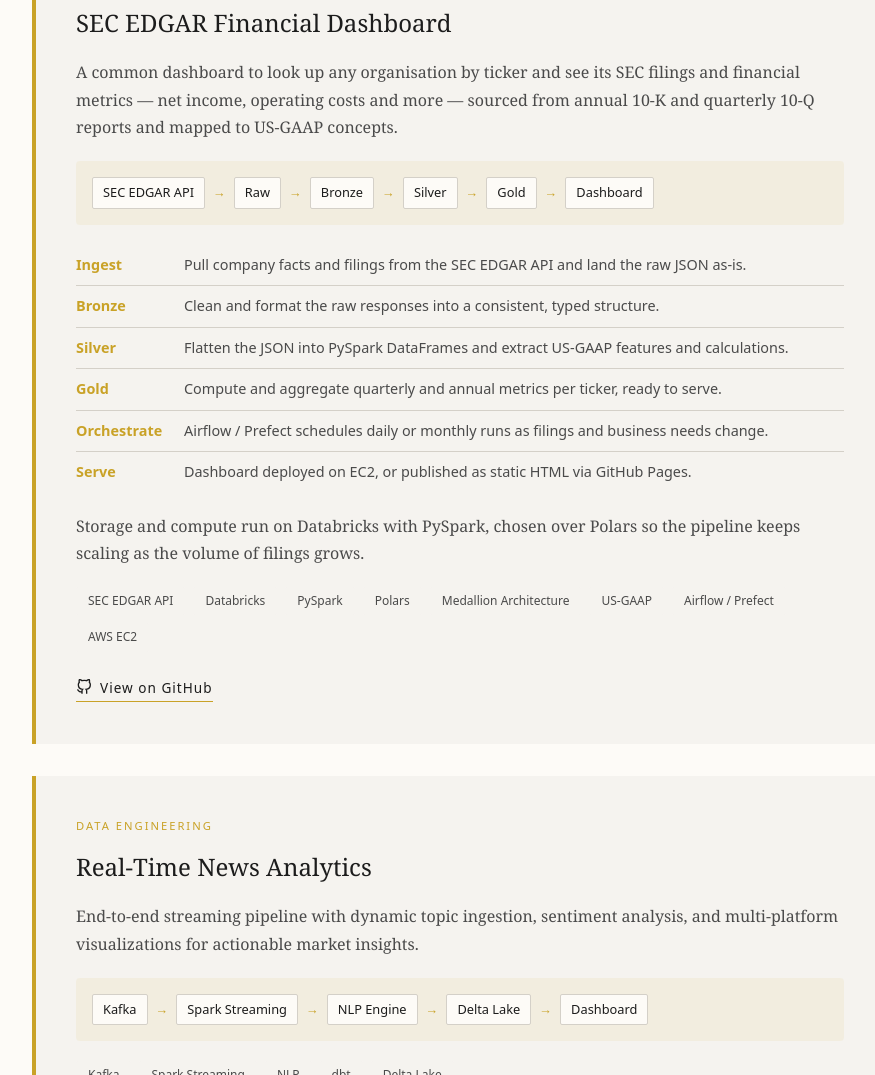
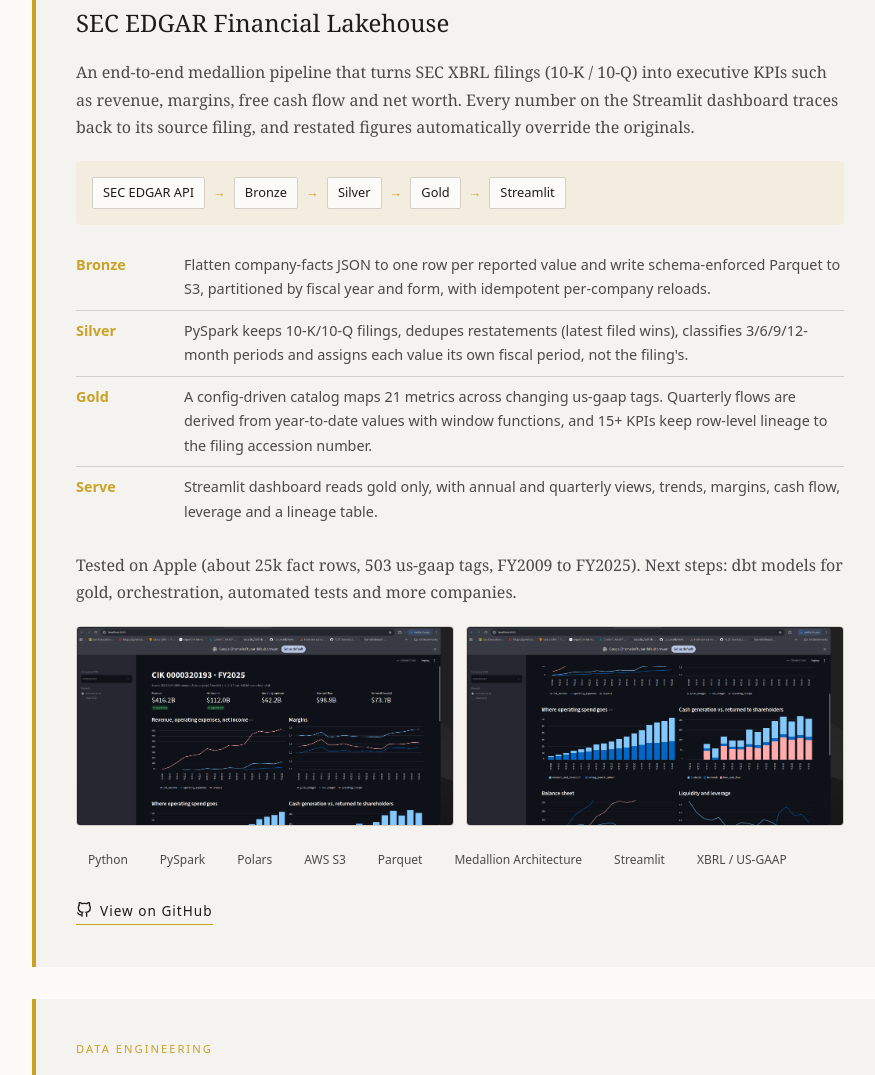
Before and after one commit to Nikhil-Kudupudi/Portfolio, a plain HTML site: page index.html in a window 1280 px wide. Shown: the part 5281-6356 px from the top of the page, without its empty margins (182-1057 px from the left). Drawn offline with Linux system fonts and the light colour scheme.

Commit message:
update project:

```diff
--- a/index.html
+++ b/index.html
@@ -457,6 +457,29 @@
     .project-card:hover .project-link,
     .project-link:hover { color: var(--gold); }
 
+    .project-shots {
+      display: grid;
+      grid-template-columns: 1fr 1fr;
+      gap: 12px;
+      margin: 20px 0;
+    }
+
+    .project-shots a {
+      display: block;
+      border: 1px solid var(--gray-300);
+      border-radius: 4px;
+      overflow: hidden;
+      transition: border-color 0.3s, transform 0.3s;
+    }
+
+    .project-shots a:hover { border-color: var(--gold); transform: translateY(-2px); }
+
+    .project-shots img { display: block; width: 100%; height: auto; }
+
+    @media (max-width: 600px) {
+      .project-shots { grid-template-columns: 1fr; }
+    }
+
     .layer-list {
       list-style: none;
       margin: 20px 0;
@@ -829,29 +852,31 @@
       <div class="projects-grid">
         <div class="project-card">
           <div class="project-label">Data Engineering · Financial Analytics</div>
-          <h3>SEC EDGAR Financial Dashboard</h3>
-          <p>A common dashboard to look up any organisation by ticker and see its SEC filings and financial metrics — net income, operating costs and more — sourced from annual 10-K and quarterly 10-Q reports and mapped to US-GAAP concepts.</p>
+          <h3>SEC EDGAR Financial Lakehouse</h3>
+          <p>An end-to-end medallion pipeline that turns SEC XBRL filings (10-K / 10-Q) into executive KPIs such as revenue, margins, free cash flow and net worth. Every number on the Streamlit dashboard traces back to its source filing, and restated figures automatically override the originals.</p>
           <div class="arch-flow">
-            <span>SEC EDGAR API</span><span class="arrow">→</span><span>Raw</span><span class="arrow">→</span><span>Bronze</span><span class="arrow">→</span><span>Silver</span><span class="arrow">→</span><span>Gold</span><span class="arrow">→</span><span>Dashboard</span>
+            <span>SEC EDGAR API</span><span class="arrow">→</span><span>Bronze</span><span class="arrow">→</span><span>Silver</span><span class="arrow">→</span><span>Gold</span><span class="arrow">→</span><span>Streamlit</span>
           </div>
           <ul class="layer-list">
-            <li><strong>Ingest</strong> Pull company facts and filings from the SEC EDGAR API and land the raw JSON as-is.</li>
-            <li><strong>Bronze</strong> Clean and format the raw responses into a consistent, typed structure.</li>
-            <li><strong>Silver</strong> Flatten the JSON into PySpark DataFrames and extract US-GAAP features and calculations.</li>
-            <li><strong>Gold</strong> Compute and aggregate quarterly and annual metrics per ticker, ready to serve.</li>
-            <li><strong>Orchestrate</strong> Airflow / Prefect schedules daily or monthly runs as filings and business needs change.</li>
-            <li><strong>Serve</strong> Dashboard deployed on EC2, or published as static HTML via GitHub Pages.</li>
+            <li><strong>Bronze</strong> Flatten company-facts JSON to one row per reported value and write schema-enforced Parquet to S3, partitioned by fiscal year and form, with idempotent per-company reloads.</li>
+            <li><strong>Silver</strong> PySpark keeps 10-K/10-Q filings, dedupes restatements (latest filed wins), classifies 3/6/9/12-month periods and assigns each value its own fiscal period, not the filing's.</li>
+            <li><strong>Gold</strong> A config-driven catalog maps 21 metrics across changing us-gaap tags. Quarterly flows are derived from year-to-date values with window functions, and 15+ KPIs keep row-level lineage to the filing accession number.</li>
+            <li><strong>Serve</strong> Streamlit dashboard reads gold only, with annual and quarterly views, trends, margins, cash flow, leverage and a lineage table.</li>
           </ul>
-          <p>Storage and compute run on Databricks with PySpark, chosen over Polars so the pipeline keeps scaling as the volume of filings grows.</p>
+          <p>Tested on Apple (about 25k fact rows, 503 us-gaap tags, FY2009 to FY2025). Next steps: dbt models for gold, orchestration, automated tests and more companies.</p>
+          <div class="project-shots">
+            <a href="assets/sec_edgar/dashboard_page1.png" target="_blank" rel="noopener"><img src="assets/sec_edgar/dashboard_page1.png" alt="SEC EDGAR dashboard page 1" loading="lazy"></a>
+            <a href="assets/sec_edgar/dashboard_page2.png" target="_blank" rel="noopener"><img src="assets/sec_edgar/dashboard_page2.png" alt="SEC EDGAR dashboard page 2" loading="lazy"></a>
+          </div>
           <div class="tag-row">
-            <span class="tag">SEC EDGAR API</span>
-            <span class="tag">Databricks</span>
+            <span class="tag">Python</span>
             <span class="tag">PySpark</span>
             <span class="tag">Polars</span>
+            <span class="tag">AWS S3</span>
+            <span class="tag">Parquet</span>
             <span class="tag">Medallion Architecture</span>
-            <span class="tag">US-GAAP</span>
-            <span class="tag">Airflow / Prefect</span>
-            <span class="tag">AWS EC2</span>
+            <span class="tag">Streamlit</span>
+            <span class="tag">XBRL / US-GAAP</span>
           </div>
           <a href="https://github.com/Nikhil-Kudupudi/SEC_EDGAR" target="_blank" rel="noopener" class="project-link">
             <svg width="16" height="16" viewBox="0 0 24 24" fill="none" stroke="currentColor" stroke-width="2"><path d="M9 19c-5 1.5-5-2.5-7-3m14 6v-3.87a3.37 3.37 0 0 0-.94-2.61c3.14-.35 6.44-1.54 6.44-7A5.44 5.44 0 0 0 20 4.77 5.07 5.07 0 0 0 19.91 1S18.73.65 16 2.48a13.38 13.38 0 0 0-7 0C6.27.65 5.09 1 5.09 1A5.07 5.07 0 0 0 5 4.77a5.44 5.44 0 0 0-1.5 3.78c0 5.42 3.3 6.61 6.44 7A3.37 3.37 0 0 0 9 18.13V22"></path></svg>
```
Also changed, not shown: assets/sec_edgar/dashboard_page1.png (added), assets/sec_edgar/dashboard_page2.png (added), 1 other file.
